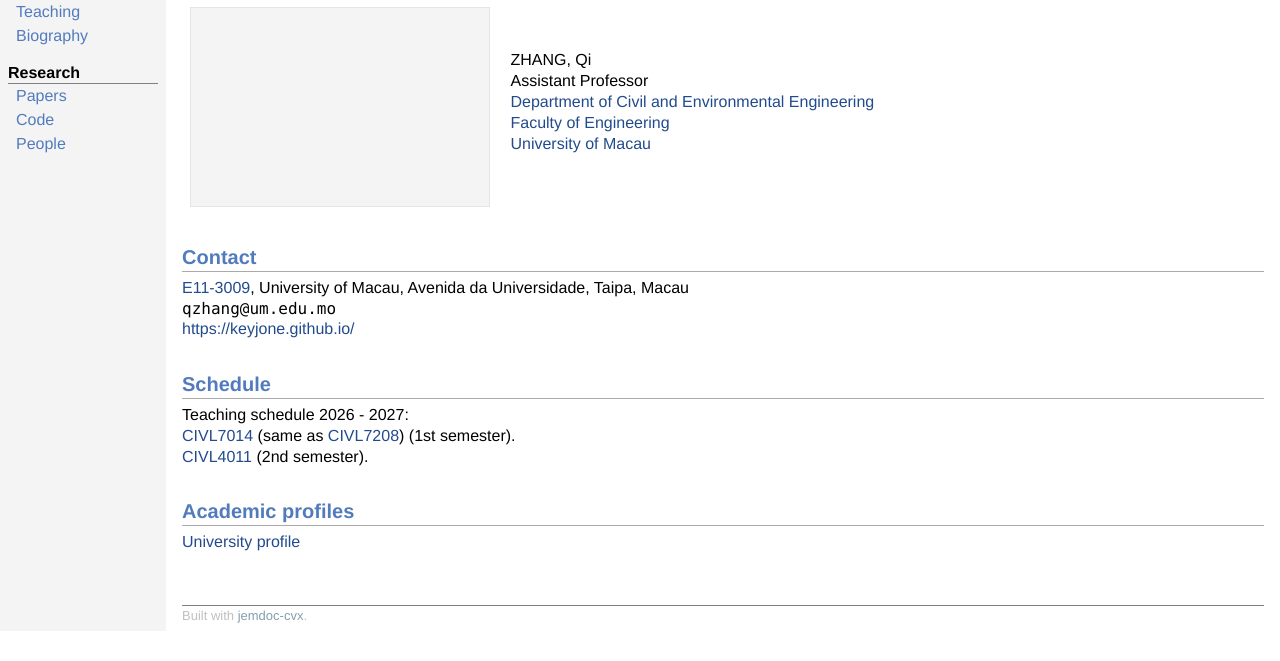
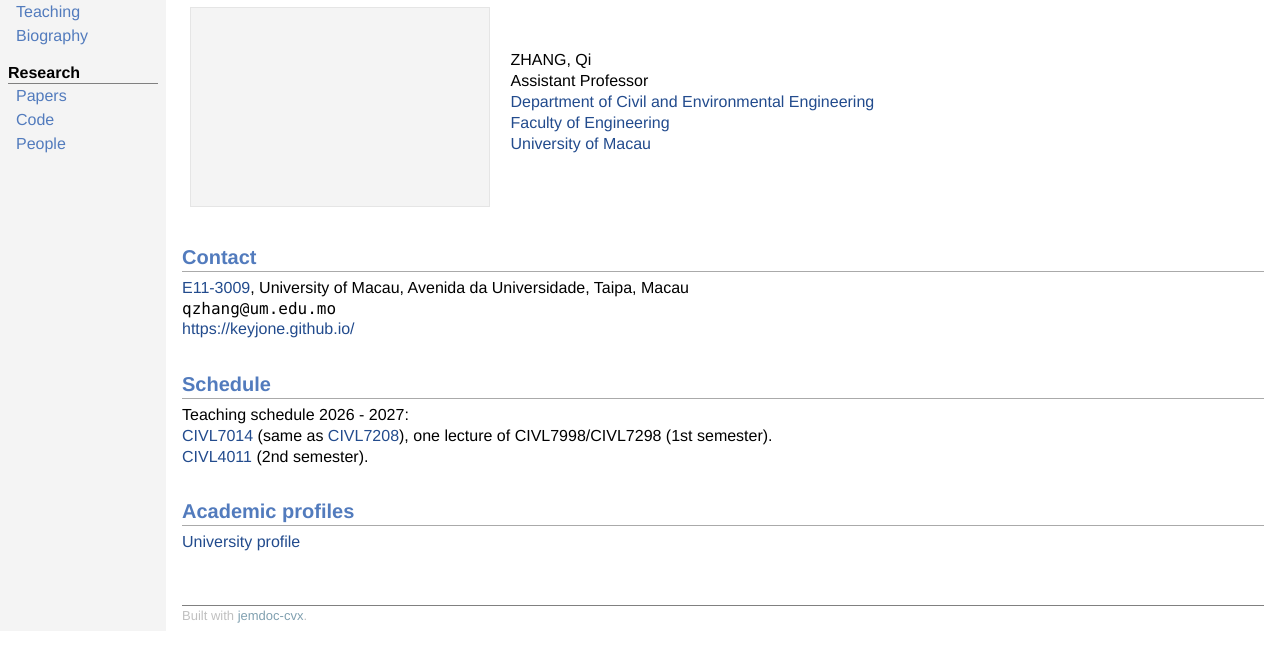
Before and after one commit to KeyJONE/keyjone.github.io, a plain HTML site: page docs/index.html in a window 1280 px wide. Shown: the part 69-730 px from the top of the page. Drawn offline with Linux system fonts and the light colour scheme.

Commit message:
Update teaching schedule and add CIVL8002 teaching contribution

```diff
--- a/docs/index.html
+++ b/docs/index.html
@@ -39,7 +39,7 @@ Assistant Professor<br>
 </p>
 <h2>Schedule</h2>
 <p>Teaching schedule 2026 - 2027:<br>
-<a href="https://feg.um.edu.mo/cee/courses/msccourses_from2023/" target="_blank" rel="noopener noreferrer">CIVL7014</a> (same as <a href="https://feg.um.edu.mo/cee/courses/msccoursescpm_from2024/" target="_blank" rel="noopener noreferrer">CIVL7208</a>) (1st semester).<br>
+<a href="https://feg.um.edu.mo/cee/courses/msccourses_from2023/" target="_blank" rel="noopener noreferrer">CIVL7014</a> (same as <a href="https://feg.um.edu.mo/cee/courses/msccoursescpm_from2024/" target="_blank" rel="noopener noreferrer">CIVL7208</a>), one lecture of CIVL7998/CIVL7298 (1st semester).<br>
 <a href="https://feg.um.edu.mo/cee/courses/bsccourses_from2021/" target="_blank" rel="noopener noreferrer">CIVL4011</a> (2nd semester).
 </p>
 <h2>Academic profiles</h2>
```
Also changed, not shown: docs/teaching.html (+3 -0 lines), 2 other files.
